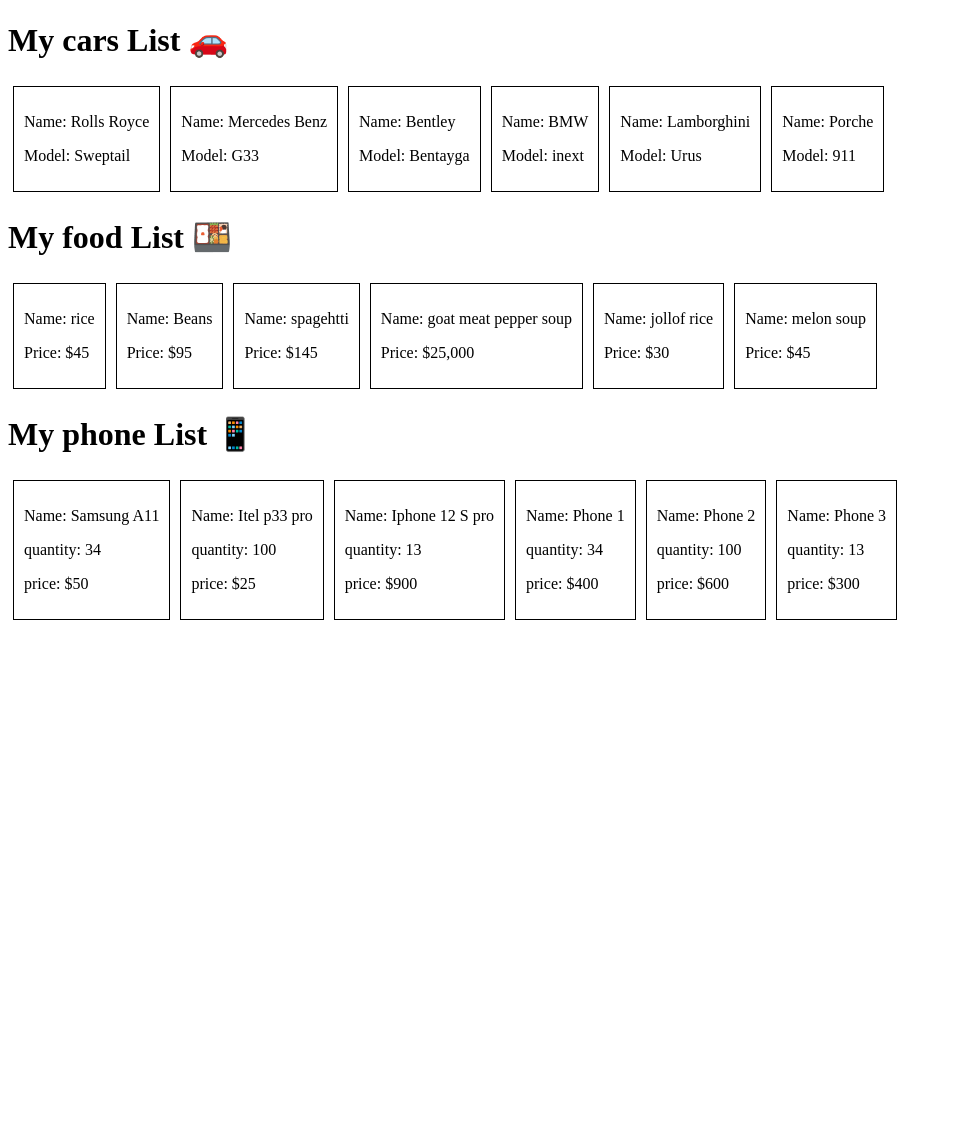
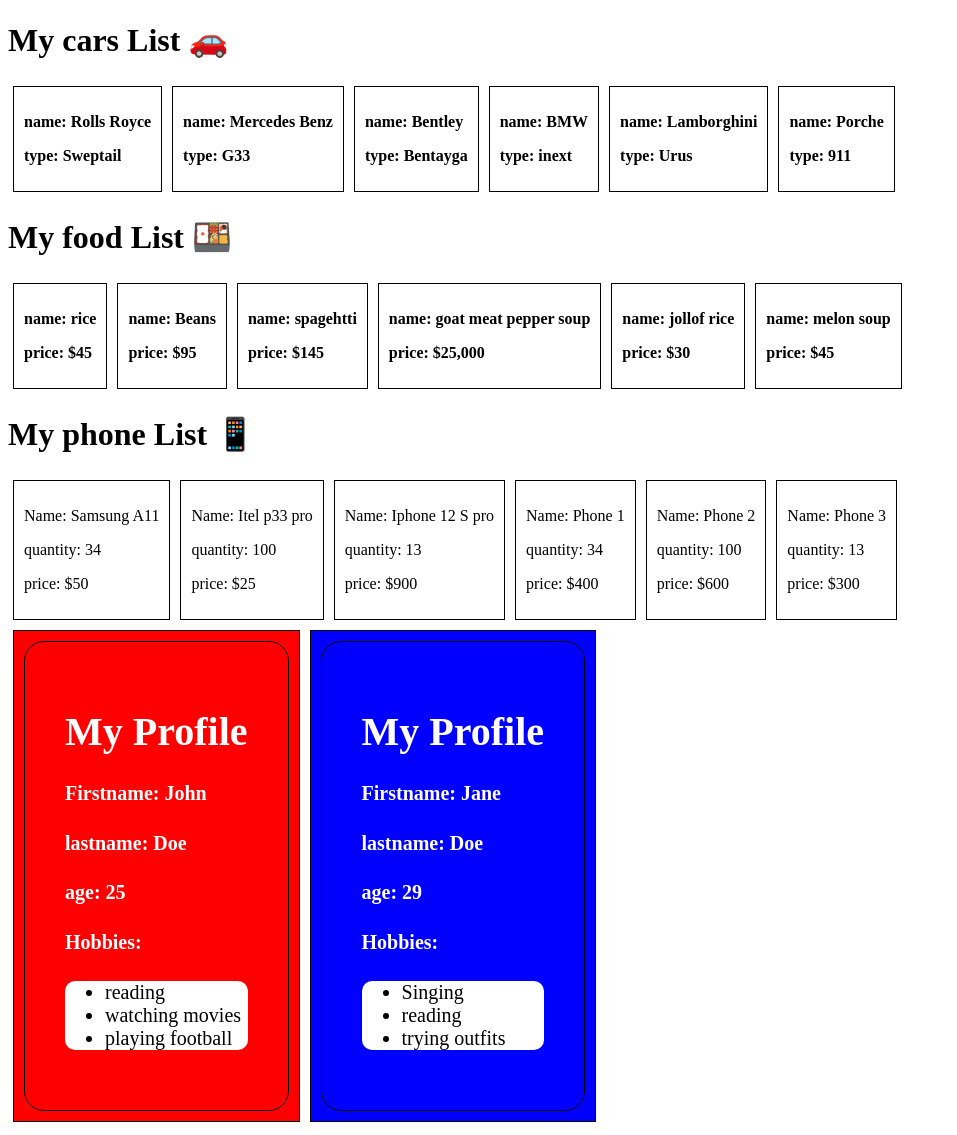
Before and after one commit to O-tega/ReactProject1, a React (Create React App) app: page / in a window 1280 px wide. Shown: the whole page, without its empty margins (0-957 px from the left). Before the commit the page ends 800 px from the top, so only its background shows below. Built offline with nearby package versions, Linux system fonts and the light colour scheme.

Commit message:
using props: react day 2

```diff
--- a/public/index.html
+++ b/public/index.html
@@ -18,6 +18,8 @@
   <body>
     <noscript>You need to enable JavaScript to run this app.</noscript>
     <div id="root"></div>
-    <div id="cars"></div>
+    <div id="cars">
+
+    </div>
   </body>
 </html>
--- a/src/App.css
+++ b/src/App.css
@@ -6,3 +6,10 @@
   margin: 5px;
   padding: 10px
 }
+.bg-red{
+  background-color: red;
+}
+.bg-blue{
+  background-color: blue;
+
+}
--- a/src/App.js
+++ b/src/App.js
@@ -1,18 +1,125 @@
 import Cars from './components/Cars';
 import Food from './components/Food';
 import Phone from './components/Phone'
+import Profile from './components/Profile'
 import './App.css';
 
+
+
 function App() {
+  // <div>
+  //   <Food />
+  //   <Phone/>
+  // </div>
+
+  const data = {
+    carList: [
+      {
+        name: 'Rolls Royce',
+        model: 'Sweptail'
+      },
+      {
+        name: 'Mercedes Benz',
+        model: 'G33',
+      },
+      {
+        name: 'Bentley',
+        model: 'Bentayga',
+      },
+      {
+        name: 'BMW',
+        model: 'inext',
+      },
+      {
+        name: 'Lamborghini',
+        model: 'Urus',
+      },
+      {
+        name: 'Porche',
+        model: '911',
+      },
+    ]
+  }
+
+  const foodData = {
+    foodList: [
+        {
+          name: 'rice',
+          price: '$45',
+        },
+        {
+          name: 'Beans',
+          price: '$95',
+        },
+        {
+          name: 'spagehtti',
+          price: '$145',
+        },
+        {
+          name: 'goat meat pepper soup',
+          price: '$25,000',
+        },
+        {
+          name: 'jollof rice',
+          price: '$30',
+        },
+        {
+          name: 'melon soup',
+          price: '$45',
+        },
+      ]
+
+  }
+  const phoneData = {
+    phoneList : [
+      {
+        name: 'Samsung A11',
+        quantity: 34,
+        price: '$50'
+      },
+      {
+        name: 'Itel p33 pro',
+        quantity: 100,
+        price: '$25'
+      },
+      {
+        name: 'Iphone 12 S pro',
+        quantity: 13,
+        price: '$900',
+      },
+
+      {
+        name: 'Phone 1',
+        quantity: 34,
+        price: '$400',
+      },
+      {
+        name: 'Phone 2',
+        quantity: 100,
+        price: '$600',
+      },
+      {
+        name: 'Phone 3',
+        quantity: 13,
+        price: '$300'
+      },
+    ]
+  }
+
   return (
-    <div>
-      <Cars />
-      <Food />
-      <Phone/>
+
+  <div>
+      <Cars list = {data.carList} />
+      <Food foodlist = {foodData.foodList}/>
+      <Phone phonelist = {phoneData.phoneList}/>
+
+
+      <div className = "d-flex">
+      <Profile firstname ="John" lastname="Doe" age={25} hobbies = {['reading', 'watching movies', 'playing football']} className = "bg-red"/>
+
+      <Profile firstname ="Jane" lastname="Doe" age={29} hobbies = {['Singing', 'reading', 'trying outfits']} className = "bg-blue"/>
+      </div>
     </div>
-    // <div>
-
-    // </div>
 
   );
 }
--- a/src/components/Cars.js
+++ b/src/components/Cars.js
@@ -1,48 +1,22 @@
 import React from 'react'
 
-const Cars = () =>{
-
-    const carList = [
-            {
-                name: 'Rolls Royce',
-                model: 'Sweptail'
-            },
-            {
-                name: 'Mercedes Benz',
-                model: 'G33',
-            },
-            {
-                name: 'Bentley',
-                model: 'Bentayga',
-            },
-            {
-                name: 'BMW',
-                model: 'inext',
-            },
-            {
-                name: 'Lamborghini',
-                model: 'Urus',
-            },
-            {
-                name: 'Porche',
-                model: '911',
-            },
-    ];
+const Cars = (props) =>{
+    const{list} = props
+    console.log(list);
+    const newList = list.map((element, id) => {
+        return(
+            <div key = {id}>
+                <p>name: {element.name}</p>
+                <p>type: {element.model}</p>
+            </div>
+        )
+    });
 
 
-
-    const cars = carList.map((element) => {
-        return (
-            <div>
-                <p>Name: {element.name}</p>
-                <p>Model: {element.model}</p>
-            </div>
-        );
-    });
     return(
         <div>
             <h1>My cars List 🚗</h1>
-            <div className = "d-flex">{cars}</div>
+            <h4 className="d-flex">{newList}</h4>
         </div>
     )
 };
--- a/src/components/Food.js
+++ b/src/components/Food.js
@@ -1,46 +1,23 @@
 import React from 'react'
 
-const Food= () =>{
+const Food= (props) =>{
+    const{foodlist} = props;
+    console.log(foodlist)
 
-    const foodList = [
-            {
-                name: 'rice',
-                price: '$45',
-            },
-            {
-                name: 'Beans',
-                price: '$95',
-            },
-            {
-                name: 'spagehtti',
-                price: '$145',
-            },
-            {
-                name: 'goat meat pepper soup',
-                price: '$25,000',
-            },
-            {
-                name: 'jollof rice',
-                price: '$30',
-            },
-            {
-                name: 'melon soup',
-                price: '$45',
-            },
-    ]
-
-    const food = foodList.map ((element)=>{
-        return(
-            <div>
-                <p>Name: {element.name}</p>
-                <p>Price: {element.price}</p>
+    const newflist =foodlist.map((element, id) =>{
+        return (
+            <div key={id}>
+                <p>name: {element.name}</p>
+                <p>price: {element.price}</p>
             </div>
         )
-    });
+    })
+
+
     return (
         <div>
             <h1>My food List 🍱</h1>
-            <div className="d-flex">{food}</div>
+            <h4 className="d-flex">{newflist}</h4>
         </div>
     )
 }
--- a/src/components/Phone.js
+++ b/src/components/Phone.js
@@ -3,55 +3,24 @@ import React from 'react';
 // function phone(){
     // this function is exactly like the one below
 // }
-const Phone = ()=>{
+const Phone = (props)=>{
+    const{phonelist} = props;
 
-    const phoneList = [
-        {
-            name: 'Samsung A11',
-            quantity: 34,
-            price: '$50'
-        },
-        {
-            name: 'Itel p33 pro',
-            quantity: 100,
-            price: '$25'
-        },
-        {
-            name: 'Iphone 12 S pro',
-            quantity: 13,
-            price: '$900',
-        },
-
-        {
-            name: 'Phone 1',
-            quantity: 34,
-            price: '$400',
-        },
-        {
-            name: 'Phone 2',
-            quantity: 100,
-            price: '$600',
-        },
-        {
-            name: 'Phone 3',
-            quantity: 13,
-            price: '$300'
-        },
-    ]
-
-    const phones= phoneList.map((element) =>{
+    const newphonelist = phonelist.map((element, id)=> {
         return(
-            <div>
+            <div key = {id}>
                 <p>Name: {element.name}</p>
                 <p>quantity: {element.quantity}</p>
                 <p>price: {element.price}</p>
             </div>
         )
     });
+
+
     return (
         <div>
             <h1>My phone List 📱</h1>
-            <div className="d-flex">{phones}</div>
+            <div className="d-flex">{newphonelist}</div>
         </div>
     )
 }
--- /dev/null
+++ b/src/components/Profile.jsx
@@ -0,0 +1,38 @@
+import React from 'react'
+
+const Profile=(props)=>{
+    const {firstname, lastname, age, hobbies, className} = props;
+    let hobby = hobbies.map((element)=>{
+        return <li>{element}</li>
+    });
+
+
+    return(
+        <div className = {className} style ={{padding:'10px', color:'#fff', fontSize:'20px'}}>
+            <div style={cardStyle}>
+            <h1>My Profile</h1>
+            <h4>Firstname: {firstname}</h4>
+            <h4>lastname: {lastname}</h4>
+            <h4>age: {age}</h4>
+            <h4>Hobbies:</h4>
+            <ul style={hobbyStyle}>{hobby}</ul>
+            </div>
+        </div>
+    );
+}
+
+const cardStyle ={
+    border: '1px solid black',
+    padding: '40px',
+    borderRadius:'20px'
+};
+
+const hobbyStyle={
+    backgroundColor:'#fff',
+    color:'#000',
+    borderRadius:'10px',
+
+}
+
+
+export default Profile
```
